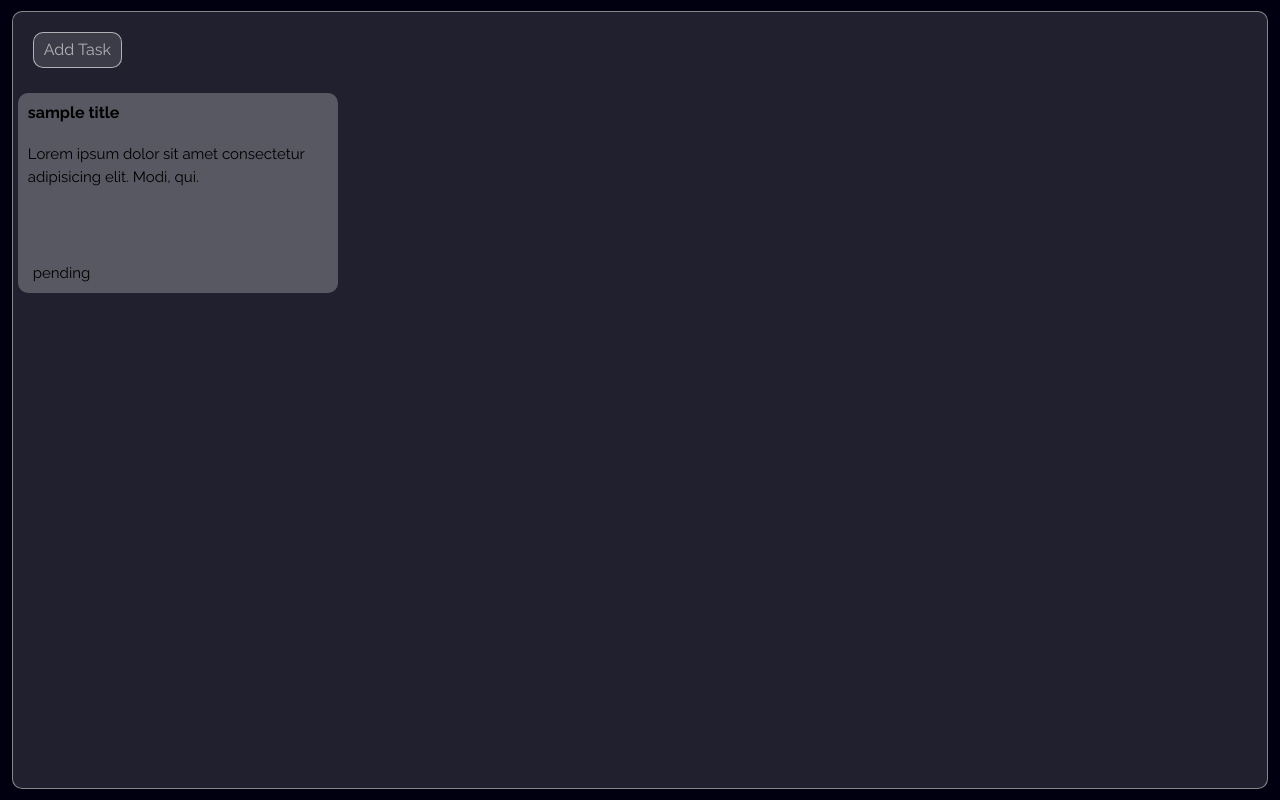
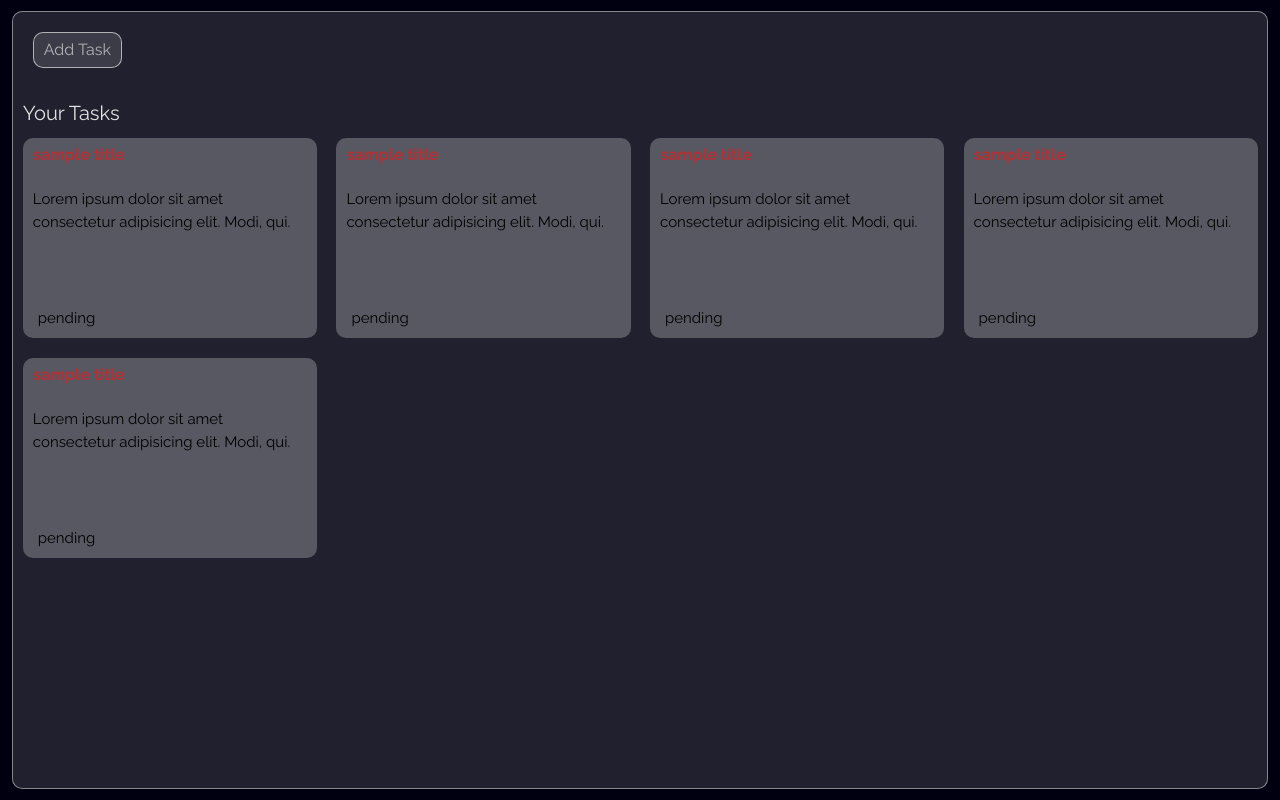
Before and after one commit to Fourthhy/appdev1-task-manager, a React (Vite) app: page / in a window 1280 px wide. Built offline with nearby package versions, Linux system fonts and the light colour scheme; no server answers; a web font is replaced by a local one.

Commit message:
Added colored titles

```diff
--- a/src/components/NewTaskList.jsx
+++ b/src/components/NewTaskList.jsx
@@ -7,10 +7,17 @@ function NewTaskList() {
             <div className="h-screen w-screen bg-[#000010] flex justify-center items-center"> {/* MAIN CONTAINER */}
                 <div className="bg-[#ffffff20] rounded-[10px] border-[1px] border-[#ffffff75] ">
                     <div className="h-[97vh] w-[98vw] relative overflow-y-auto overflow-x-hidden ">
-                            <NewAddTask />
-
-
-                        <TaskItem title='sample title' desc='Lorem ipsum dolor sit amet consectetur adipisicing elit. Modi, qui.' status='pending'/>
+                        <NewAddTask />
+                        <div>
+                            <h3 className="text-[#ffffffdd] font-Raleway text-[20px] pl-[10px] pt-[10px]">Your Tasks</h3>
+                                <div className="grid grid-cols-4">
+                                    <TaskItem title='sample title' desc='Lorem ipsum dolor sit amet consectetur adipisicing elit. Modi, qui.' status='pending'/>
+                                    <TaskItem title='sample title' desc='Lorem ipsum dolor sit amet consectetur adipisicing elit. Modi, qui.' status='pending'/>
+                                    <TaskItem title='sample title' desc='Lorem ipsum dolor sit amet consectetur adipisicing elit. Modi, qui.' status='pending'/>
+                                    <TaskItem title='sample title' desc='Lorem ipsum dolor sit amet consectetur adipisicing elit. Modi, qui.' status='pending'/>
+                                    <TaskItem title='sample title' desc='Lorem ipsum dolor sit amet consectetur adipisicing elit. Modi, qui.' status='pending'/>
+                                </div>
+                        </div>
                     </div>
                 </div>
             </div>
--- a/src/components/TaskItem.jsx
+++ b/src/components/TaskItem.jsx
@@ -1,10 +1,18 @@
+import { useState } from "react";
+
 function TaskItem({title, desc, status}) {
+    const [pStatus, setPStatus] = useState('pending')
     return (
         <>
-            <div className=" h-[25vh] w-[25vw] rounded-[10px] m-[5px] font-Raleway bg-[#ffffff40]">
+            <div className=" h-[25vh] w-[23vw] rounded-[10px] m-[10px] font-Raleway bg-[#ffffff40]">
                 <div className="grid grid-rows-[5vh_15vh_5vh]">
-                    <div className=" flex justify-start items-center pl-[10px] font-bold">
+                    <div>
+                        <p className={`${status === 'pending' ?
+                    'flex justify-start pt-[5px] pl-[10px] font-bold text-[rgba(200,40,40,0.8)]' :
+                    'flex justify-start pt-[5px] pl-[10px] font-bold text-[rgba(40,230,40,0.8)]'}`}>
                         { title }
+                    </p>
+
                     </div>
                     <div className=" flex justify-start p-[10px] text-[15px]">
                         { desc }
--- a/tailwind.config.js
+++ b/tailwind.config.js
@@ -11,7 +11,11 @@ export default {
       fontFamily: {
         Raleway: ['Raleway', 'sans-serif'],
         Finlandica: ['Finlandica', 'sans-serif'],
-      }
+      },
+      textShadow: {
+        'green-glow': '0 0 10px rgba(76, 175, 80, 0.7)', // Soft green glow
+        'red-glow': '0 0 10px rgba(244, 67, 54, 0.7)', // Soft red glow
+      },
     },
   },
   plugins: [],
```
Also changed, not shown: 1 other file (tests, documents, lock files or other folders).
